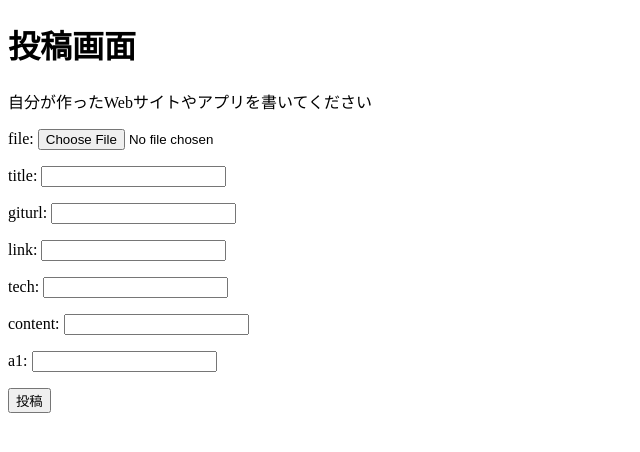
After one commit to Zastenchivyy-Smolensky/django-app, a Django app: page /app/add in a window 1280 px wide. The commit adds this page. Shown: the top 452 px of the page, without its empty margins (0-640 px from the left). Run offline with Django 3.2, Linux system fonts and the light colour scheme.

Commit message:
finish create all

```diff
--- /dev/null
+++ b/app/forms.py
@@ -0,0 +1,20 @@
+from django import forms
+
+class AppForm(forms.Form):
+    title=forms.CharField(label="title",\
+        widget=forms.TextInput(attrs={"class":"forms-control"}))
+class AppsForm(forms.Form):
+    file=forms.FileField(label="file",\
+        widget=forms.FileInput(attrs={"class":"form-control"}))
+    title=forms.CharField(label="title",\
+        widget=forms.TextInput(attrs={"class":"form-control"}))
+    giturl=forms.URLField(label="giturl",\
+        widget=forms.URLInput(attrs={"class":"forms-control"}))
+    link=forms.URLField(label="link",\
+        widget=forms.URLInput(attrs={"class":"forms-control"}))
+    tech=forms.CharField(label="tech",\
+        widget=forms.TextInput(attrs={"class":"forms-control"}))
+    content=forms.CharField(label="content",\
+        widget=forms.TextInput(attrs={"class":"forms-control"}))
+    a1=forms.CharField(label="a1",\
+        widget=forms.TextInput(attrs={"class":"forms-control"}))
--- /dev/null
+++ b/app/templates/app/add.html
@@ -0,0 +1,20 @@
+<!DOCTYPE html>
+<html lang="en">
+<head>
+    <meta charset="UTF-8">
+    <meta http-equiv="X-UA-Compatible" content="IE=edge">
+    <meta name="viewport" content="width=device-width, initial-scale=1.0">
+    <title>Document</title>
+</head>
+<body class="container">
+    <h1 class="display-4 text-primary">
+        {{title}}
+    </h1>
+    <p>自分が作ったWebサイトやアプリを書いてください</p>
+    <form action="{%url "add" %}" method="post">
+        {% csrf_token %}
+        {{form.as_p}}
+        <input type="submit" value="投稿" class="btn btn-primary mt-2">
+    </form>
+</body>
+</html>
--- a/app/urls.py
+++ b/app/urls.py
@@ -2,8 +2,10 @@ from django.urls import path
 from . import views
 
 urlpatterns = [
-    path("",views.index,name="index"),
+    path("",views.top, name="top"),
     path("about",views.about,name="about"),
     path("signup",views.signup,name="signup"),
-    path("login",views.login,name="login")
+    path("login",views.login,name="login"),
+    path("index",views.index, name="index"),
+    path("add",views.add ,name="add")
 ]
--- a/app/views.py
+++ b/app/views.py
@@ -1,11 +1,14 @@
-from django.shortcuts import render
+from django.shortcuts import redirect, render
 from django.http import HttpResponse
-
-def index(request):
+from django.contrib import messages
+from django.shortcuts import redirect
+from .models import Apps
+from .forms import AppForm,AppsForm
+def top(request):
     params={
         "title":"制作アプリ"
     }
-    return render(request,"app/index.html",params)
+    return render(request,"app/top.html",params)
 
 def about(request):
     params={
@@ -25,3 +28,42 @@ def login(request):
         "title":"ログインページ",
     }
     return render(request,"app/login",params)
+
+def index(request):
+
+    params={
+        "title":"一覧ページ",
+        "form":AppForm(),
+        "data":[],
+    }
+    if(request.method=="POST"):
+        tmp=request.POST["title"]
+        item=Apps.objects.get(title=tmp)
+        params["data"]=[item]
+        params["form"]=AppForm(request.POST)
+    else:
+        params["data"]=Apps.objects.all()
+    return render(request,"app/index.html",params)
+
+def add(request):
+    params={
+        "title":"投稿画面",
+        "form":AppsForm
+    }
+    if(request.method=="POST"):
+        file=request.POST["file"]
+        title=request.POST["title"]
+        giturl=request.POST["giturl"]
+        link=request.POST["link"]
+        tech=request.POST["tech"]
+        content=request.POST["content"]
+        a1=request.POST["a1"]
+
+        apps=Apps(file=file,title=title,giturl=giturl,link=link,tech=tech,\
+            content=content,a1=a1)
+        apps.save()
+        messages.success(request,title+"を追加しました")
+        return redirect(to="/app/index")
+
+
+    return render(request,"app/add.html",params)
```
Also changed, not shown: app/templates/app/about.html (+15 -0 lines), app/templates/app/index.html (+30 -6 lines), app/templates/app/layout.html (deleted, +0 -43 lines), app/templates/app/top.html (added, +24 -0 lines), db.sqlite3.
